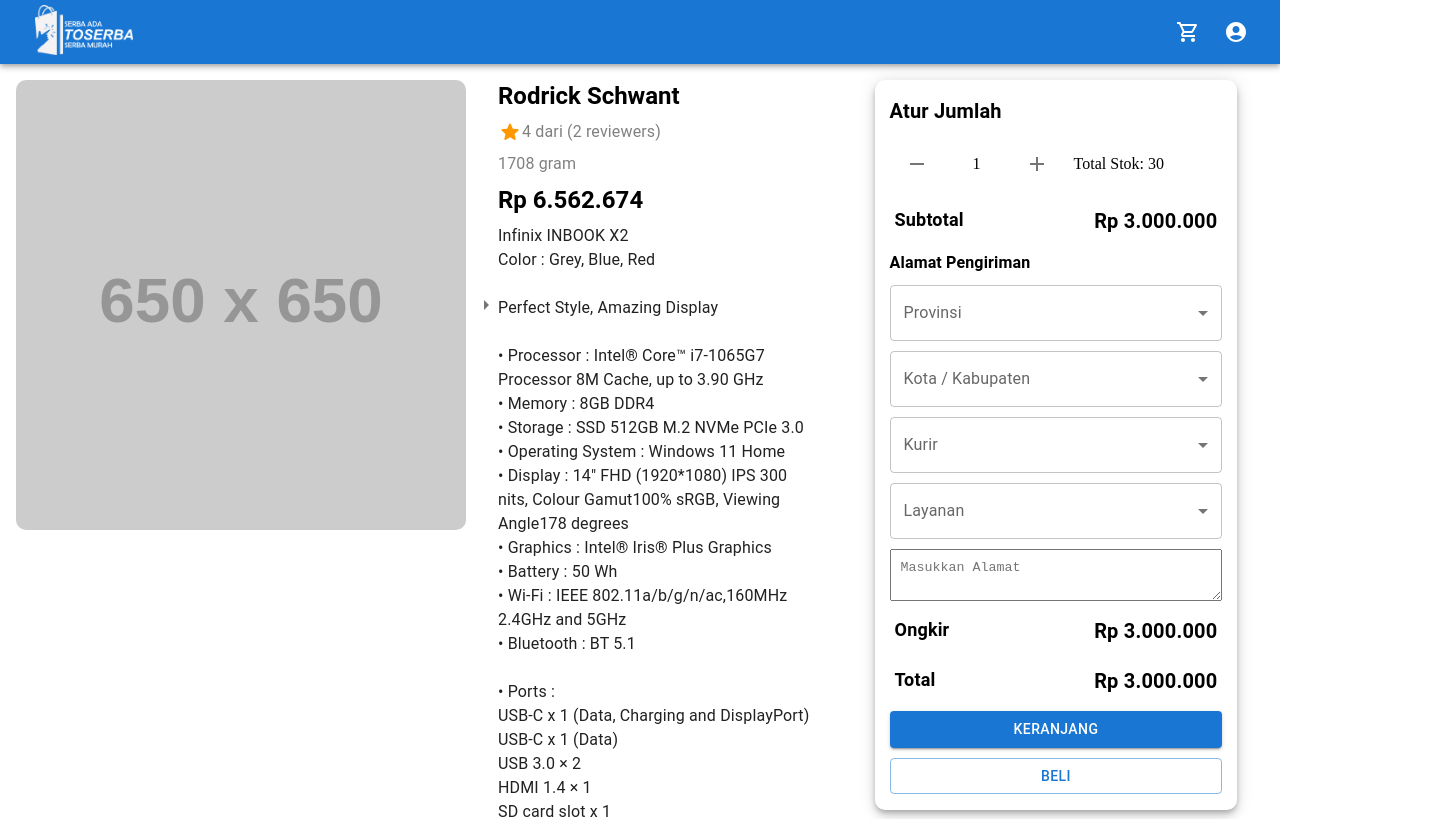
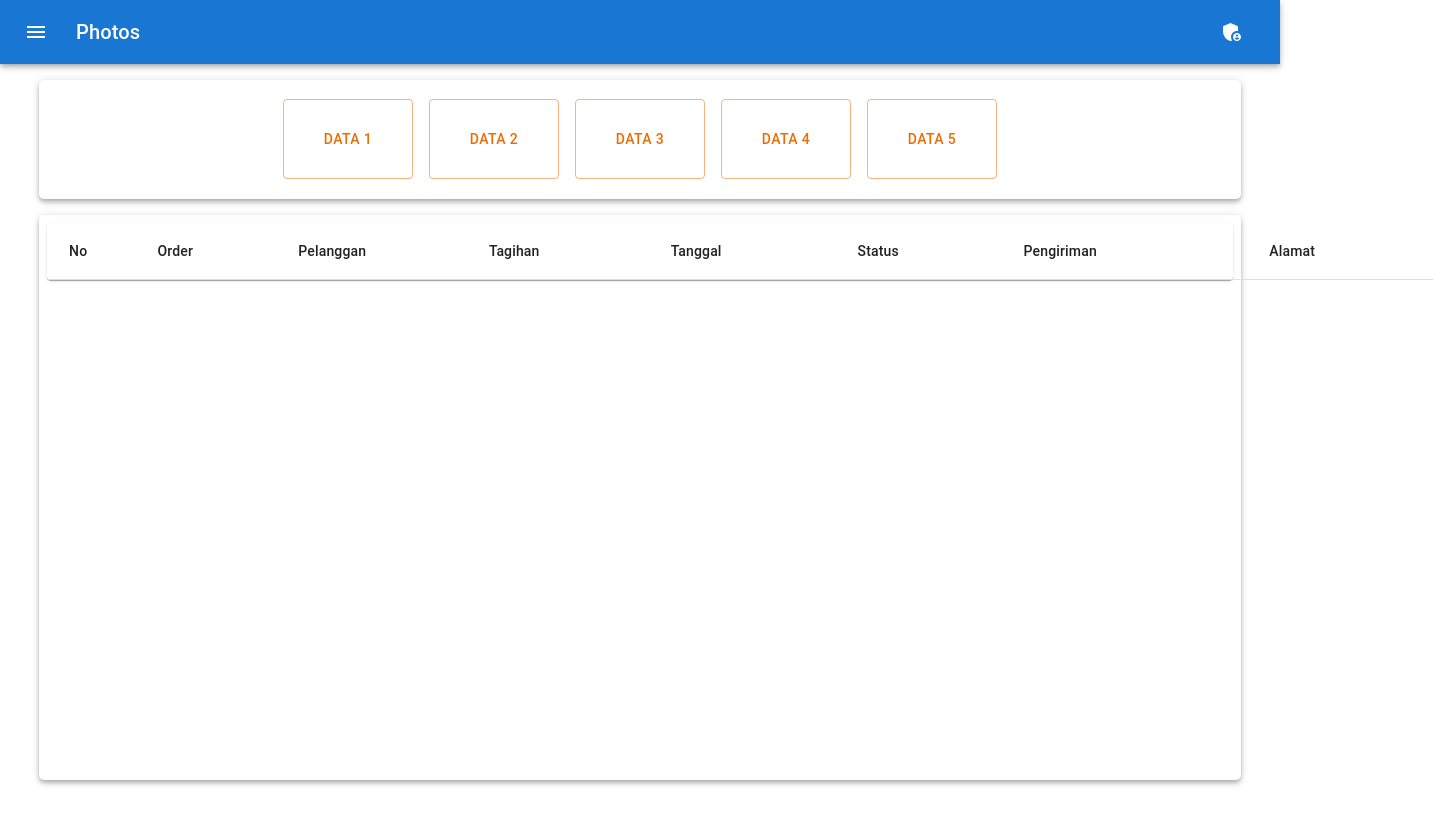
Before and after one commit to Chairilashar99/ecmrce_, a React (Vite) app in the folder client/: page /admin-dashboard in a window 1280 px wide. Shown: the top 819 px of the page, 1433 px wide, since content can reach past the window. Built offline with nearby package versions, Linux system fonts and the light colour scheme.

Commit message:
feat: slicing dashboard admin

```diff
--- a/client/src/App.jsx
+++ b/client/src/App.jsx
@@ -5,6 +5,7 @@
 import Cart from "./pages/cart/Cart";
 import Profile from "./pages/user/Profile";
 import Order from "./pages/user/order/Order";
+import Dashboard from "./pages/admin/dashboard/Dashboard";
 
 function App() {
 	return (
@@ -15,6 +16,7 @@
 				<Route path="/cart" element={<Cart />} />
 				<Route path="/profile" element={<Profile />} />
 				<Route path="/order" element={<Order />} />
+				<Route path="/admin-dashboard" element={<Dashboard />} />
 			</Routes>
 		</BrowserRouter>
 	);
--- a/client/src/components/appbar/Appbar.jsx
+++ b/client/src/components/appbar/Appbar.jsx
@@ -11,7 +11,7 @@
 
 const Appbar = () => {
 	const navigate = useNavigate();
-	const user = "user";
+	const user = "admin";
 
 	const userMenu = [
 		{
@@ -23,7 +23,10 @@
 			link: "/order",
 		},
 	];
-	const adminMenu = ["Setting", "Dashboard", "Logout"];
+	const adminMenu = [
+		{ menu: "Setting", link: "/admin-setting" },
+		{ menu: "Dashboard", link: "/admin-dashboard" },
+	];
 
 	const [open, setOpen] = useState(null);
 
@@ -107,11 +110,13 @@
 									}}
 									open={Boolean(open)}
 									onClose={menuClose}>
-									{adminMenu.map((item) => (
-										<MenuItem onClick={menuClose} key={item}>
-											{item}
+									{adminMenu.map((item, index) => (
+										<MenuItem key={index} onClick={() => toPage(item.link)}>
+											{item.menu}
 										</MenuItem>
 									))}
+
+									<MenuItem>Logout</MenuItem>
 								</Menu>
 							</>
 						) : (
--- /dev/null
+++ b/client/src/pages/admin/components/appBar/AdminBar.jsx
@@ -0,0 +1,71 @@
+import * as React from "react";
+import AppBar from "@mui/material/AppBar";
+import Box from "@mui/material/Box";
+import Toolbar from "@mui/material/Toolbar";
+import Typography from "@mui/material/Typography";
+import IconButton from "@mui/material/IconButton";
+import MenuIcon from "@mui/icons-material/Menu";
+import MenuItem from "@mui/material/MenuItem";
+import Menu from "@mui/material/Menu";
+import AdminPanelSettingsIcon from "@mui/icons-material/AdminPanelSettings";
+
+const AdminBar = () => {
+	const [anchorEl, setAnchorEl] = React.useState(null);
+
+	const handleMenu = (event) => {
+		setAnchorEl(event.currentTarget);
+	};
+
+	const handleClose = () => {
+		setAnchorEl(null);
+	};
+
+	return (
+		<Box sx={{ flexGrow: 1 }}>
+			<AppBar position="static">
+				<Toolbar>
+					<IconButton
+						size="large"
+						edge="start"
+						color="inherit"
+						aria-label="menu"
+						sx={{ mr: 2 }}>
+						<MenuIcon />
+					</IconButton>
+					<Typography variant="h6" component="div" sx={{ flexGrow: 1 }}>
+						Photos
+					</Typography>
+
+					<IconButton
+						size="large"
+						aria-label="account of current user"
+						aria-controls="menu-appbar"
+						aria-haspopup="true"
+						onClick={handleMenu}
+						color="inherit">
+						<AdminPanelSettingsIcon />
+					</IconButton>
+					<Menu
+						id="menu-appbar"
+						anchorEl={anchorEl}
+						anchorOrigin={{
+							vertical: "top",
+							horizontal: "right",
+						}}
+						keepMounted
+						transformOrigin={{
+							vertical: "top",
+							horizontal: "right",
+						}}
+						open={Boolean(anchorEl)}
+						onClose={handleClose}>
+						<MenuItem onClick={handleClose}>Setting</MenuItem>
+						<MenuItem onClick={handleClose}>Logout</MenuItem>
+					</Menu>
+				</Toolbar>
+			</AppBar>
+		</Box>
+	);
+};
+
+export default AdminBar;
--- /dev/null
+++ b/client/src/pages/admin/dashboard/Dashboard.jsx
@@ -0,0 +1,29 @@
+import { Fragment } from "react";
+import AdminBar from "../components/appBar/AdminBar";
+import { Box } from "@mui/material";
+import Data from "./Data";
+import Transaction from "./Transaction";
+
+const Dashboard = () => {
+	return (
+		<Fragment>
+			<AdminBar />
+			<Box
+				sx={{
+					height: "calc(100vh - 100px)",
+					p: 2,
+					display: "flex",
+					alignItems: "center",
+					justifyContent: "start",
+					flexDirection: "column",
+					gap: 2,
+				}}>
+				<Data />
+
+				<Transaction />
+			</Box>
+		</Fragment>
+	);
+};
+
+export default Dashboard;
--- /dev/null
+++ b/client/src/pages/admin/dashboard/Data.jsx
@@ -0,0 +1,51 @@
+import { Box, Button } from "@mui/material";
+
+const Data = () => {
+	return (
+		<Box
+			sx={{
+				width: "95%",
+				height: "15%",
+				borderRadius: "5px",
+				boxShadow: 4,
+				p: 1,
+				display: "flex",
+				alignItems: "center",
+				justifyContent: "center",
+				gap: 2,
+			}}>
+			<Button
+				variant="outlined"
+				color="warning"
+				sx={{ height: 80, width: 130 }}>
+				data 1
+			</Button>
+			<Button
+				variant="outlined"
+				color="warning"
+				sx={{ height: 80, width: 130 }}>
+				data 2
+			</Button>
+			<Button
+				variant="outlined"
+				color="warning"
+				sx={{ height: 80, width: 130 }}>
+				data 3
+			</Button>
+			<Button
+				variant="outlined"
+				color="warning"
+				sx={{ height: 80, width: 130 }}>
+				data 4
+			</Button>
+			<Button
+				variant="outlined"
+				color="warning"
+				sx={{ height: 80, width: 130 }}>
+				data 5
+			</Button>
+		</Box>
+	);
+};
+
+export default Data;
--- /dev/null
+++ b/client/src/pages/admin/dashboard/Transaction.jsx
@@ -0,0 +1,52 @@
+import {
+	Box,
+	Container,
+	Paper,
+	Table,
+	TableCell,
+	TableHead,
+	TableRow,
+} from "@mui/material";
+
+const columns = [
+	{ id: 1, label: "No", minWidth: 30 },
+	{ id: 2, label: "Order", minWidth: 100 },
+	{ id: 3, label: "Pelanggan", minWidth: 150 },
+	{ id: 4, label: "Tagihan", minWidth: 150 },
+	{ id: 5, label: "Tanggal", minWidth: 150 },
+	{ id: 6, label: "Status", minWidth: 150 },
+	{ id: 7, label: "Pengiriman", minWidth: 150 },
+	{ id: 8, label: "Alamat", minWidth: 250 },
+];
+
+const Transaction = () => {
+	return (
+		<Box
+			sx={{
+				width: "95%",
+				height: "80%",
+				borderRadius: "5px",
+				boxShadow: 4,
+				p: 1,
+			}}>
+			<Paper>
+				<Table>
+					<TableHead>
+						<TableRow>
+							{columns.map((column) => (
+								<TableCell
+									align="center"
+									key={column.id}
+									sx={{ minWidth: column.minWidth }}>
+									{column.label}
+								</TableCell>
+							))}
+						</TableRow>
+					</TableHead>
+				</Table>
+			</Paper>
+		</Box>
+	);
+};
+
+export default Transaction;
```
